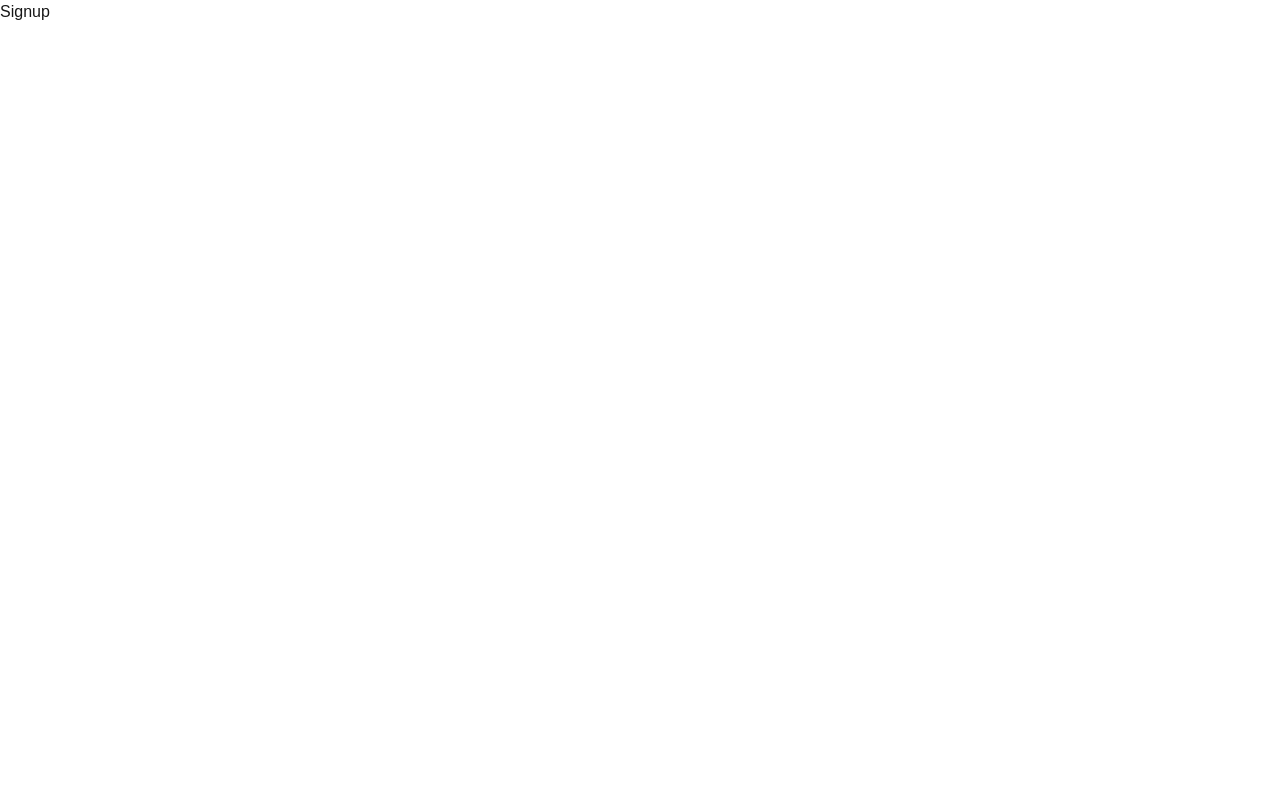
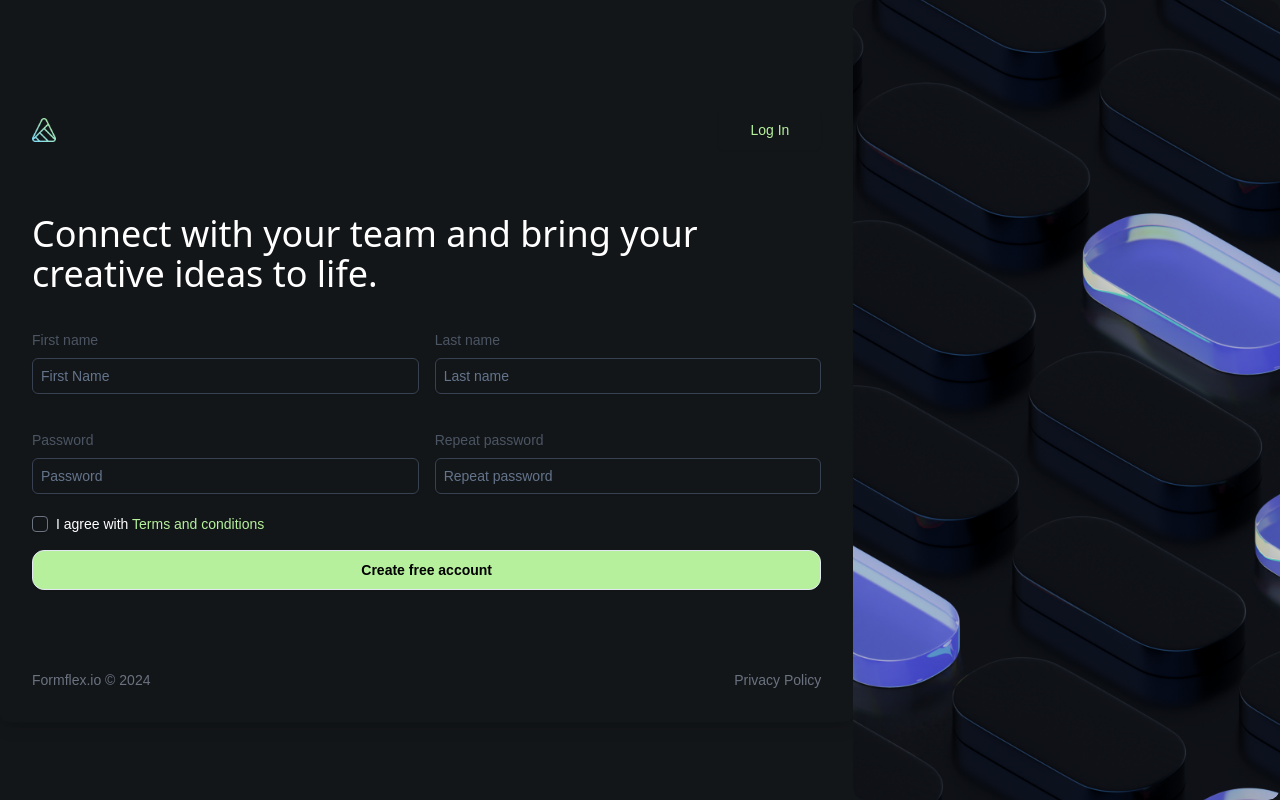
Before and after one commit to prasoon-88/formflex.io, a Next.js app: page /signup in a window 1280 px wide. Built offline with nearby package versions, Linux system fonts and the light colour scheme.

Commit message:
first push

```diff
--- a/src/app/(onboarding)/signup/layout.tsx
+++ b/src/app/(onboarding)/signup/layout.tsx
@@ -1,7 +1,44 @@
+/* eslint-disable @next/next/no-img-element */
+import { Button } from "@/components/ui/button";
+import Link from "next/link";
 export default function SignupLayout({
   children,
 }: Readonly<{
   children: React.ReactNode;
 }>) {
-  return <>{children}</>;
+  return <>
+       <div className="grid grid-cols-12  h-full w-full bg-noble-black-700">
+            <div className="col-span-12 md:col-span-7  sm:col-span-7 lg:col-span-8">
+                <div className="">
+                    <div className="min-h-screen flex items-center justify-center bg-cover bg-center" >
+                      {/* ------------------------------------------------Left Side---------------------------------------------------- */}
+                        <div className=" p-8 rounded-lg shadow-lg w-full max-w-4xl ">
+                            <div className="flex justify-between items-center mb-16">
+                                <div className="text-2xl font-bold">
+                                    <img className='h-6 w-6' src="/images/onboarding/Logo.png" alt="Logo" />
+                                </div>
+                                <Button variant="outline" size="lg" className="border-none stem-green-500"> Log In</Button>
+
+                            </div>
+
+                            {/* ----------------------------------------SignUp form----------------------------------------------- */}
+                            {children}
+
+
+                            {/* ----------------------------------------Footer Part----------------------------------------------- */}
+                            <div className="flex justify-between items-center mt-20 text-sm text-gray-500">
+                                <span>Formflex.io © 2024</span>
+                                <Link href="/" className="text-gray-500">Privacy Policy</Link>
+                            </div>
+                        </div>
+                    </div>
+                </div>
+            </div>
+            {/* ---------------------------------------------------Side Image----------------------------------------------------------- */}
+            <div className="col-span-5 md:col-span-5 hidden sm:block lg:col-span-4 rounded-xl overflow-auto">
+
+                <img className="h-screen w-full object-cover rounded-4xl md:rounded-xl" src="/images/onboarding/Illustration.png" alt="Illustration" />
+            </div>
+        </div>
+  </>;
 }
--- a/src/app/(onboarding)/signup/page.tsx
+++ b/src/app/(onboarding)/signup/page.tsx
@@ -1,7 +1,48 @@
 import React from "react";
+import { Button } from "@/components/ui/button";
+import { Checkbox } from "@/components/ui/checkbox";
+import { Input } from "@/components/ui/input";
+import { Label } from "@/components/ui/label";
+import Link from "next/link";
+const Signup = () => {
+  return <div>
+    {/* ----------------------------------------------------Heading--------------------------------------------------------------- */}
+          <h1 className="text-4xl mb-9 text-white font-sans font-normal">Connect with your team and bring your creative ideas to life.</h1>
+          {/* ----------------------------------------------------SignUp Form--------------------------------------------------------------- */}
+  <form>
+      <div className="grid grid-cols-2 gap-4 mb-9">
+          <div>
+              <Label className="block text-sm mb-2 text-gray-600"> First name</Label>
+              <Input type="text" placeholder="First Name" />
+          </div>
+          <div>
+              <Label className="block text-sm mb-2 text-gray-600"> Last name</Label>
+              <Input type="text" placeholder="Last name"  />
 
-const Signup = () => {
-  return <div>Signup</div>;
+          </div>
+      </div>
+      <div className="grid grid-cols-2 gap-4 mb-5 items-center">
+          <div>
+              <Label className="block text-sm mb-2 text-gray-600"> Password</Label>
+              <Input type="password" placeholder="Password"  />
+
+          </div>
+          <div>
+
+              <Label className="block text-sm mb-2 text-gray-600"> Repeat password</Label>
+              <Input type="password" placeholder="Repeat password" />
+
+          </div>
+      </div>
+{/* ----------------------------------------------------Terms Condition---------------------------------------------------------------------- */}
+      <div className="flex items-center mb-4">
+          <Checkbox className="border-gray-500"/>
+          <label className="text-sm text-white mx-2">I agree with <Link href="/" className="stem-green-500">Terms and conditions</Link></label>
+      </div>
+{/* ----------------------------------------------------Button---------------------------------------------------------------------- */}
+<Button variant="outline" size="lg" className="w-full py-2 rounded-xl bg-stem-green-500 text-black font-semibold hover:bg-black hover:text-white hover:border-none" > Create free account</Button>
+  </form>
+  </div>;
 };
 
 export default Signup;
--- a/src/components/ui/input.tsx
+++ b/src/components/ui/input.tsx
@@ -11,7 +11,7 @@ const Input = React.forwardRef<HTMLInputElement, InputProps>(
       <input
         type={type}
         className={cn(
-          "flex h-9 w-full rounded-md border border-input bg-transparent px-3 py-1 text-sm shadow-sm transition-colors file:border-0 file:bg-transparent file:text-sm file:font-medium file:text-foreground placeholder:text-muted-foreground focus-visible:outline-none focus-visible:ring-1 focus-visible:ring-ring disabled:cursor-not-allowed disabled:opacity-50",
+          "flex h-9 w-full rounded-md border border-input bg-transparent px-3 py-1 text-sm shadow-sm transition-colors file:border-0 file:bg-transparent file:text-sm file:font-medium file:text-foreground placeholder:text-muted-foreground focus-visible:outline-none focus-visible:ring-1 focus-visible:ring-ring disabled:cursor-not-allowed disabled:opacity-50 p-2 border-gray-700 focus:outline-none focus:border-blue-500",
           className
         )}
         ref={ref}
```
Also changed, not shown: public/images/onboarding/Illustration.png (added), public/images/onboarding/Logo.png (added).
